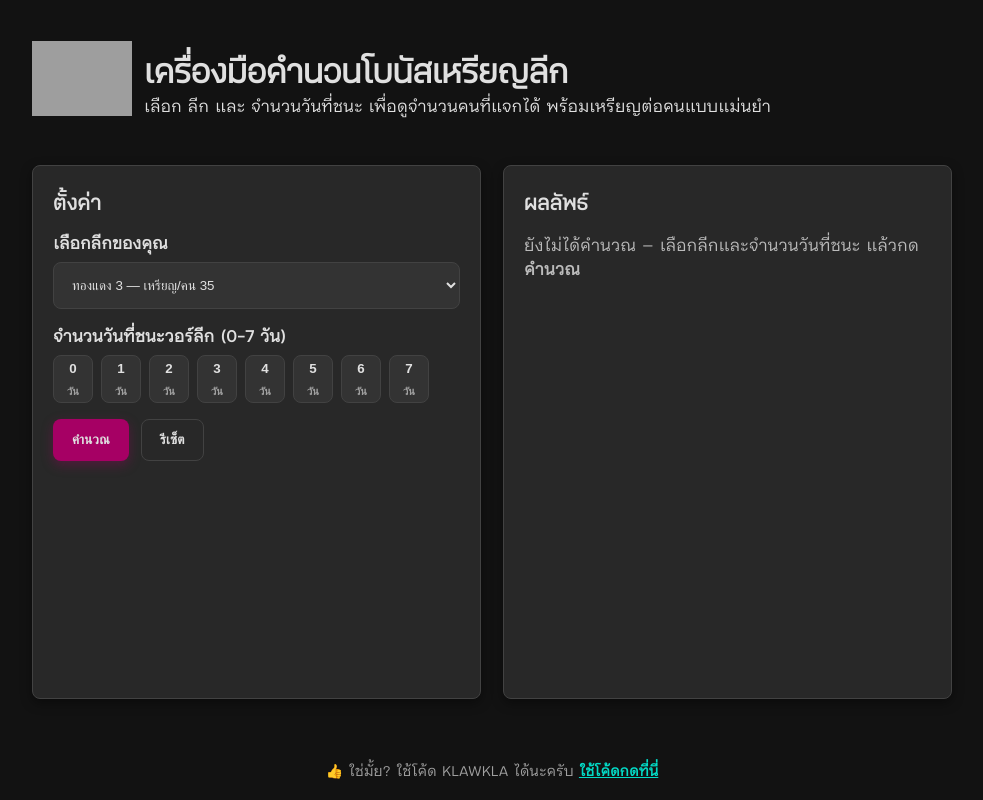
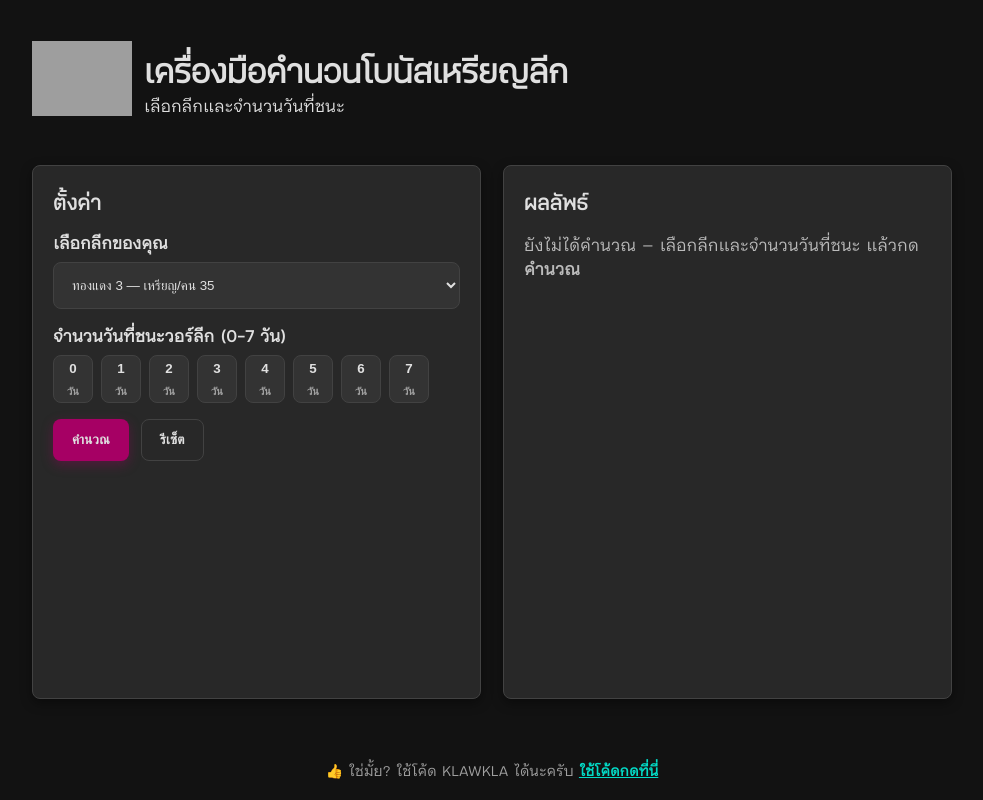
Before and after one commit to klawklagame/cwl-bonus-calculator, a plain HTML site: page index.html in a window 1280 px wide. Shown: the whole page, without its empty margins (148-1131 px from the left). Drawn offline with Linux system fonts and the light colour scheme; grey boxes are pictures that could not be loaded.

Commit message:
Update index.html

```diff
--- a/index.html
+++ b/index.html
@@ -20,7 +20,7 @@
           </div>
           <div>
             <strong>เครื่องมือคำนวนโบนัสเหรียญลีก</strong><br />
-            <small>เลือก ลีก และ จำนวนวันที่ชนะ เพื่อดูจำนวนคนที่แจกได้ พร้อมเหรียญต่อคนแบบแม่นยำ</small>
+            <small>เลือกลีกและจำนวนวันที่ชนะ</small>
           </div>
         </div>
       </div>
```
